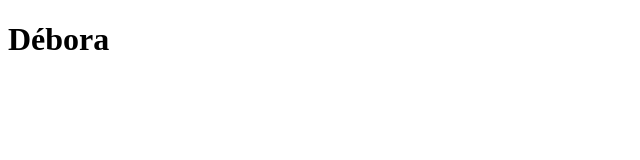
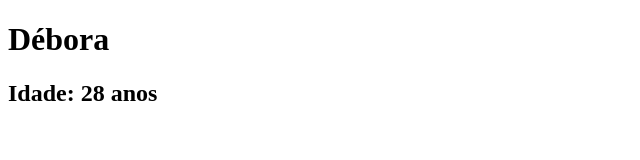
Before and after one commit to deborapozzebon/primeiroprojeto, a plain HTML site: page index.html in a window 1280 px wide. Shown: the whole page, without its empty margins (0-640 px from the left). Drawn offline with Linux system fonts and the light colour scheme.

Commit message:
Adicionando idade

```diff
--- a/index.html
+++ b/index.html
@@ -7,5 +7,6 @@
 </head>
 <body>
     <h1>Débora</h1>
+    <h2>Idade: 28 anos</h2>
 </body>
 </html>
```
